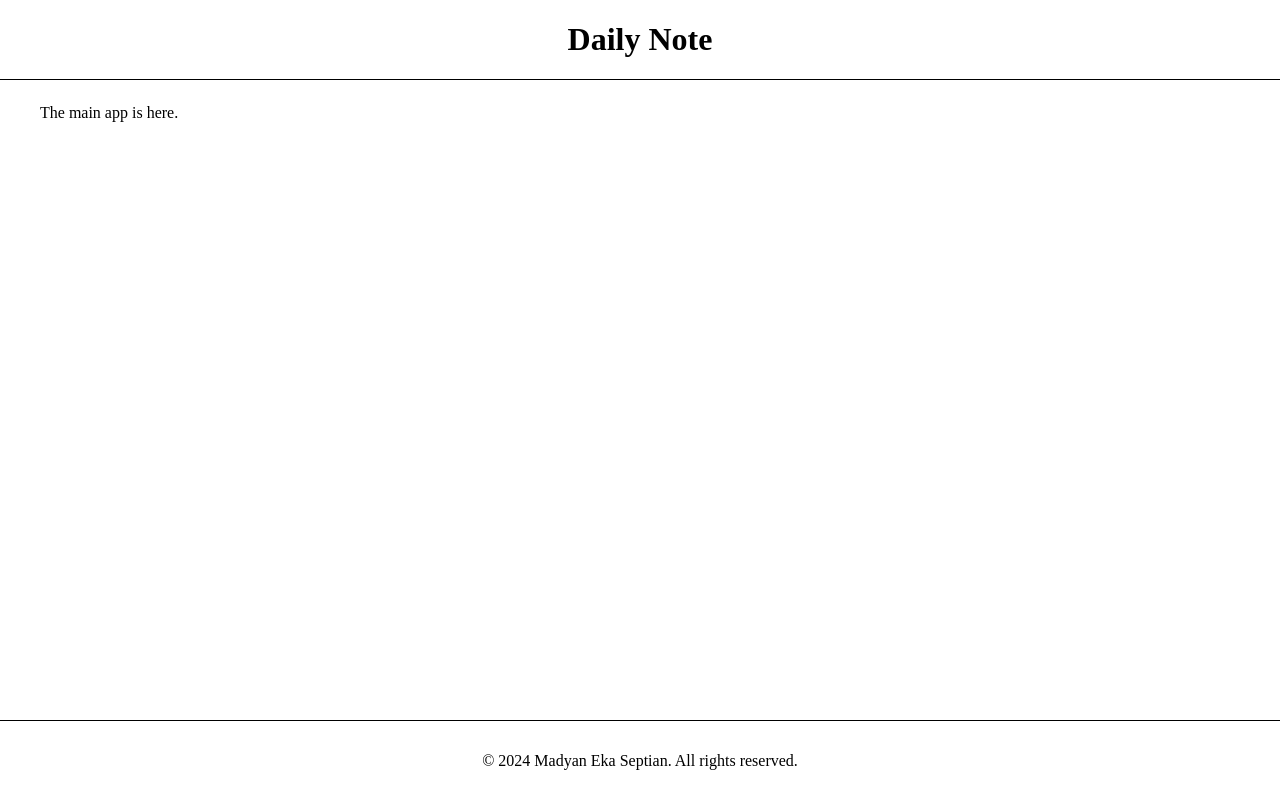
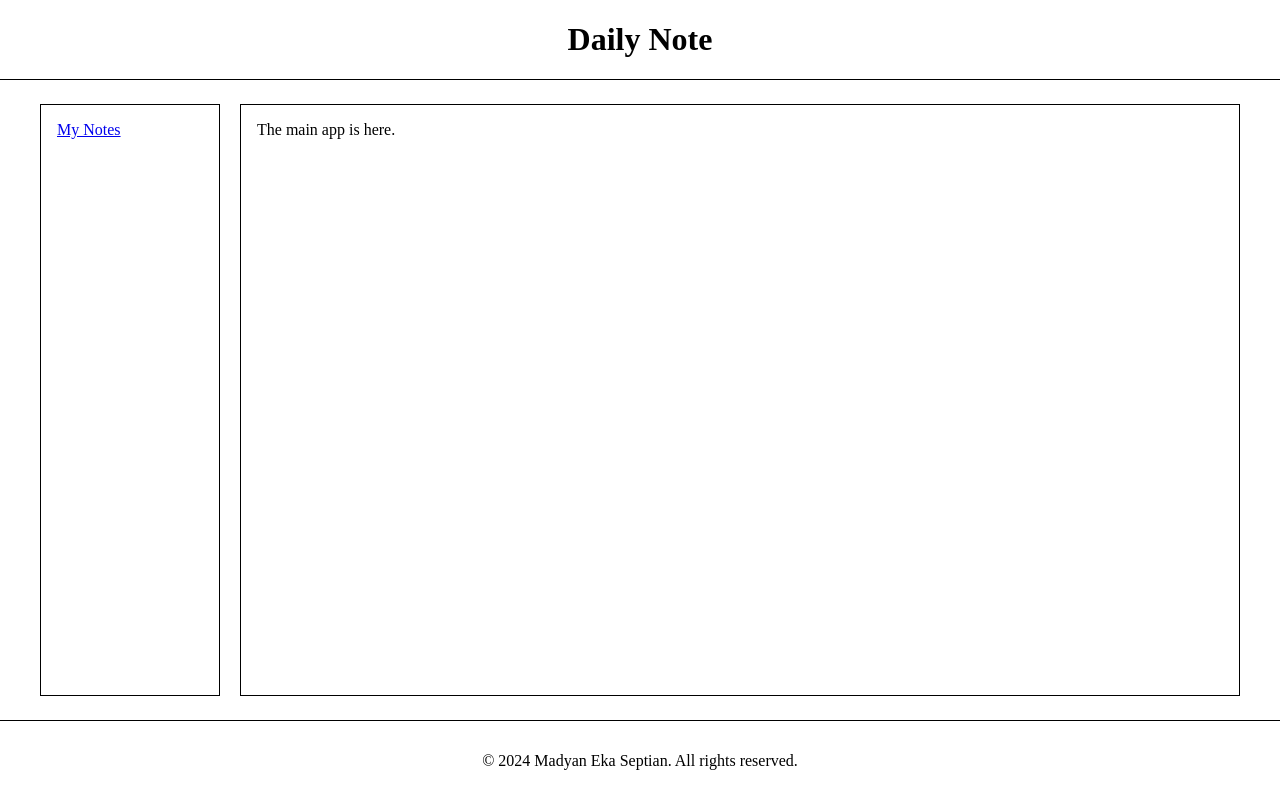
Before and after one commit to madyanes/daily-note, a React (Vite) app: page / in a window 1280 px wide. Built offline with nearby package versions, Linux system fonts and the light colour scheme.

Commit message:
Create component for main menu

```diff
--- /dev/null
+++ b/src/components/AppContainer.jsx
@@ -0,0 +1,7 @@
+export default function AppContainer() {
+  return (
+    <section>
+      <p>The main app is here.</p>
+    </section>
+  )
+}
--- a/src/components/Main.jsx
+++ b/src/components/Main.jsx
@@ -1,9 +1,13 @@
 import '../styles/Main.css'
+
+import SideMenu from './SideMenu'
+import AppContainer from './AppContainer'
 
 export default function Main() {
   return (
     <main>
-      <p>The main app is here.</p>
+      <SideMenu />
+      <AppContainer />
     </main>
   )
 }
--- /dev/null
+++ b/src/components/SideMenu.jsx
@@ -0,0 +1,7 @@
+export default function SideMenu() {
+  return (
+    <section id='side-menu'>
+      <a href='#'>My Notes</a>
+    </section>
+  )
+}
--- a/src/styles/Main.css
+++ b/src/styles/Main.css
@@ -31,4 +31,17 @@ footer p {
 main {
   padding: 3vh 5vh;
   min-height: calc(100vh - 20vh);
+
+  display: flex;
+  gap: 20px;
 }
+
+main > section {
+  border: 1px solid;
+  padding: 1rem;
+  flex: 1;
+}
+
+section#side-menu {
+  flex: 0 0 15%;
+}
```
